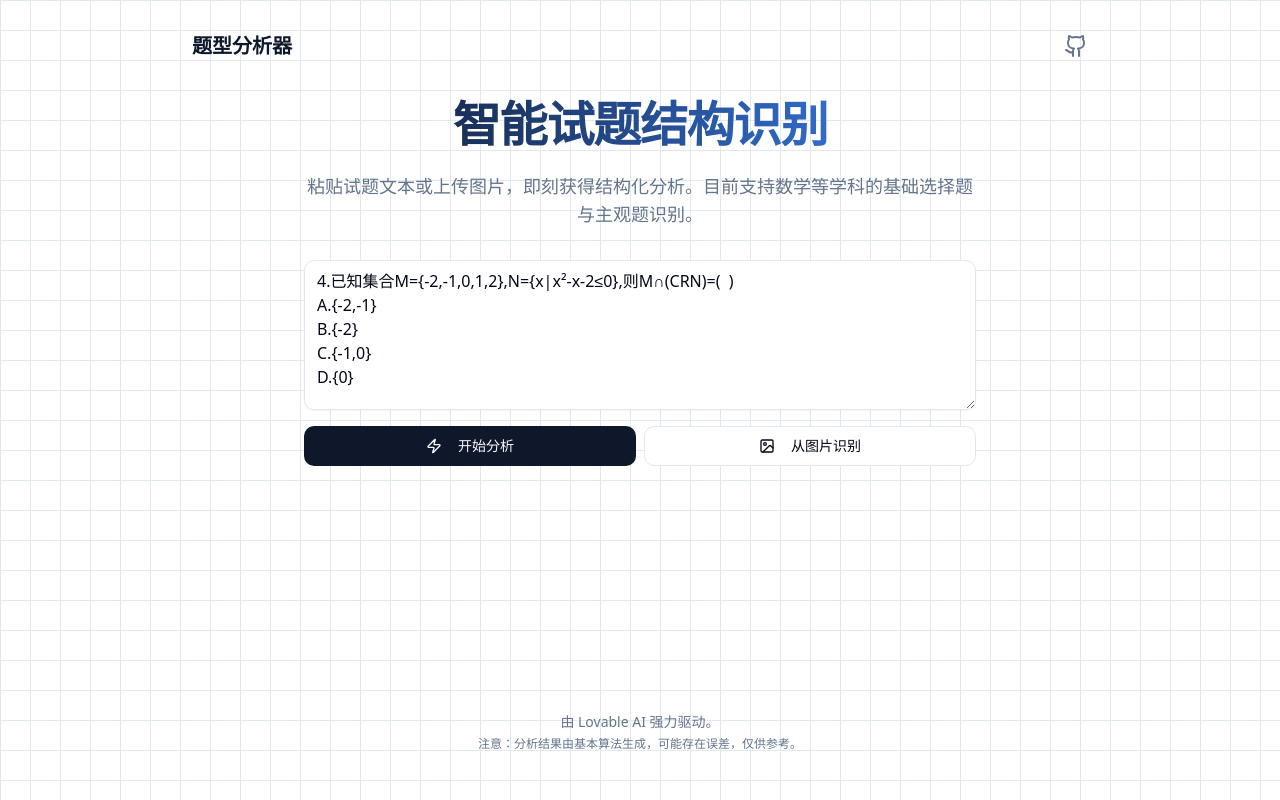
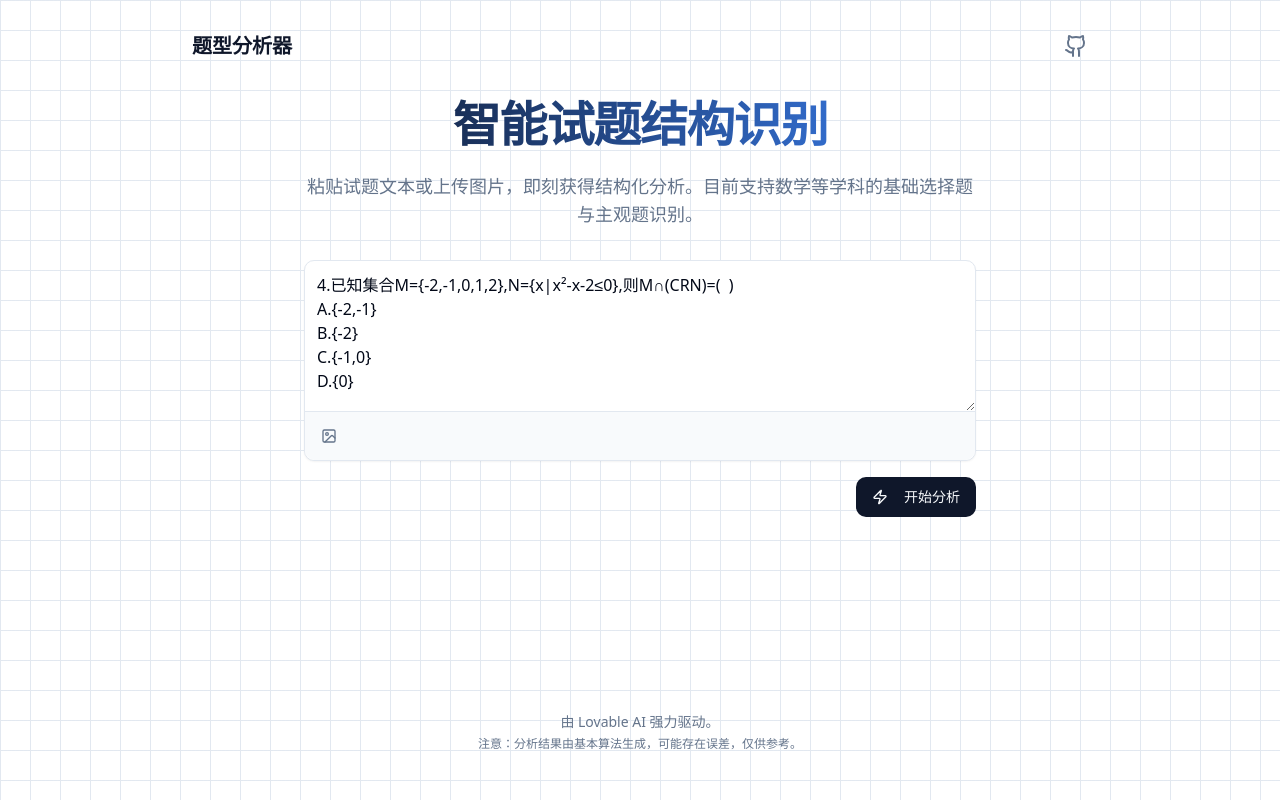
Before and after one commit to wangjianghu/test-structure-identifier, a React (Vite) app: page / in a window 1280 px wide. Built offline with nearby package versions, Linux system fonts and the light colour scheme.

Commit message:
Refactor: Merge text input and image upload
Integrate the text input area with the image upload functionality, mimicking the style of chat applications.

```diff
--- /dev/null
+++ b/src/components/QuestionInput.tsx
@@ -0,0 +1,45 @@
+
+import * as React from "react";
+import { Textarea, type TextareaProps } from "@/components/ui/textarea";
+import { Button } from "@/components/ui/button";
+import { Image as ImageIcon } from "lucide-react";
+import { cn } from "@/lib/utils";
+
+interface QuestionInputProps extends Omit<TextareaProps, 'className'> {
+  onImageUpload: (event: React.ChangeEvent<HTMLInputElement>) => void;
+  isOcrLoading: boolean;
+  className?: string;
+}
+
+export function QuestionInput({ onImageUpload, isOcrLoading, className, ...props }: QuestionInputProps) {
+  return (
+    <div className={cn(
+      "flex flex-col rounded-md border border-input bg-background shadow-sm",
+      "focus-within:outline-none focus-within:ring-2 focus-within:ring-ring focus-within:ring-offset-2",
+      "transition-shadow",
+      className
+    )}>
+      <Textarea
+        placeholder="在此处粘贴试题文本或图片..."
+        className="min-h-[150px] text-base w-full border-none bg-transparent rounded-t-md focus:ring-0 focus-visible:ring-0 focus-visible:ring-offset-0 shadow-none resize-y p-3"
+        {...props}
+      />
+      <div className="flex items-center p-2 border-t bg-slate-50 dark:bg-slate-900/50 rounded-b-md">
+        <Button asChild variant="ghost" size="icon" disabled={isOcrLoading} className="cursor-pointer rounded-md h-8 w-8">
+          <label htmlFor="file-upload-input">
+            <ImageIcon className="h-4 w-4 text-muted-foreground" />
+            <span className="sr-only">从图片识别</span>
+          </label>
+        </Button>
+        <input
+          id="file-upload-input"
+          type="file"
+          className="sr-only"
+          onChange={onImageUpload}
+          accept="image/*"
+          disabled={isOcrLoading}
+        />
+      </div>
+    </div>
+  );
+}
--- a/src/components/ui/textarea.tsx
+++ b/src/components/ui/textarea.tsx
@@ -1,3 +1,4 @@
+
 import * as React from "react"
 
 import { cn } from "@/lib/utils"
@@ -21,4 +22,4 @@ const Textarea = React.forwardRef<HTMLTextAreaElement, TextareaProps>(
 )
 Textarea.displayName = "Textarea"
 
-export { Textarea }
+export { Textarea, type TextareaProps }
--- a/src/pages/Index.tsx
+++ b/src/pages/Index.tsx
@@ -1,12 +1,11 @@
-
 import { useState, useEffect, useCallback } from "react";
 import { Button } from "@/components/ui/button";
-import { Textarea } from "@/components/ui/textarea";
-import { Github, Zap, Image } from "lucide-react";
+import { Github, Zap } from "lucide-react";
 import { parseQuestion, ParsedQuestion } from "@/lib/parser";
 import { AnalysisResult } from "@/components/AnalysisResult";
 import { createWorker } from "tesseract.js";
 import { toast } from "sonner";
+import { QuestionInput } from "@/components/QuestionInput";
 
 const exampleText = "4.已知集合M={-2,-1,0,1,2},N={x|x²-x-2≤0},则M∩(CRN)=(  )\nA.{-2,-1}\nB.{-2}\nC.{-1,0}\nD.{0}";
 
@@ -107,29 +106,17 @@ const Index = () => {
         </div>
 
         <div className="w-full max-w-2xl space-y-4">
-          <Textarea
+          <QuestionInput
             value={inputText}
             onChange={(e) => setInputText(e.target.value)}
-            placeholder="在此处粘贴试题文本或图片..."
-            className="min-h-[150px] text-base shadow-sm"
+            onImageUpload={handleImageUpload}
+            isOcrLoading={isOcrLoading}
+            disabled={isOcrLoading || isLoading}
           />
-          <div className="grid grid-cols-1 sm:grid-cols-2 gap-2">
-            <Button onClick={handleAnalyze} disabled={isLoading || isOcrLoading || !inputText} className="w-full">
+          <div className="flex justify-end">
+            <Button onClick={handleAnalyze} disabled={isLoading || isOcrLoading || !inputText} className="w-full sm:w-auto">
               <Zap className="mr-2 h-4 w-4" />
               {isLoading ? "分析中..." : "开始分析"}
-            </Button>
-            <Button asChild variant="outline" disabled={isOcrLoading} className="cursor-pointer">
-              <label htmlFor="file-upload" className="w-full flex items-center justify-center">
-                {isOcrLoading ? (
-                  "识别中..."
-                ) : (
-                  <>
-                    <Image className="mr-2 h-4 w-4" />
-                    从图片识别
-                  </>
-                )}
-                <input id="file-upload" type="file" className="sr-only" onChange={handleImageUpload} accept="image/*" disabled={isOcrLoading} />
-              </label>
             </Button>
           </div>
         </div>
```
